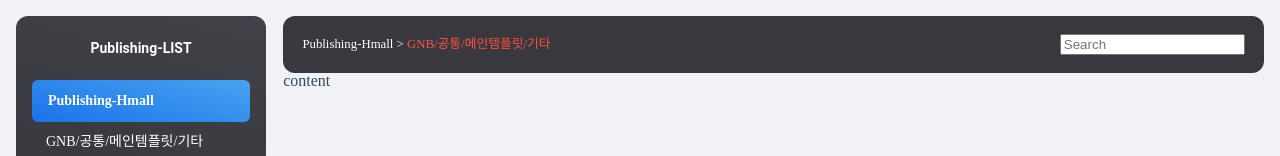
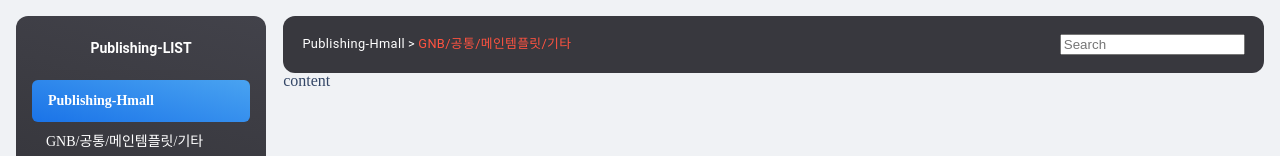
Before and after one commit to bublisher/publist-app, a React (Create React App) app: page / in a window 1280 px wide. Shown: the top 156 px of the page. Built offline with nearby package versions, Linux system fonts and the light colour scheme.

Commit message:
텍스트컬러 변수 지정

```diff
--- a/src/component/Layout.module.scss
+++ b/src/component/Layout.module.scss
@@ -1,3 +1,8 @@
+/* text-color */
+$text-color-white: rgb(255, 255, 255);
+$text-color-default: rgb(52, 71, 103);
+$text-color-tango: rgb(255, 83, 64);
+
 .drawerWrap {
   position: fixed;
   top: 0;
@@ -15,7 +20,7 @@
       font-size: 0.875rem;
       font-family: Roboto, Helvetica, Arial, sans-serif;
       font-weight: 600;
-      color: rgb(255, 255, 255);
+      color: $text-color-white;
       text-decoration: none;
     }
   }
@@ -23,7 +28,7 @@
 
 .content {
   background: transparent;
-  color: rgb(52, 71, 103);
+  color: $text-color-default;
   box-shadow: none;
   padding: 1rem;
   position: relative;
@@ -34,7 +39,7 @@
     top: 1rem;
     z-index: 100;
     min-height: 3.25rem;
-    color: rgb(52, 71, 103);
+    color: $text-color-default;
     padding: 0.15rem 1.2rem;
     border-radius: 0.75rem;
     background-color: #38383e;
@@ -50,14 +55,16 @@
 
       li {
         font-size: 0.8rem;
-        color: rgb(255, 255, 255);
+        font-family: Roboto, Helvetica, Arial, sans-serif;
+        color: $text-color-white;
+        letter-spacing: 0.02857em;
 
         &.separator {
           margin: 0 0.2rem;
         }
 
         &:last-child {
-          color: rgb(255, 83, 64);
+          color: $text-color-tango;
         }
       }
     }
```
